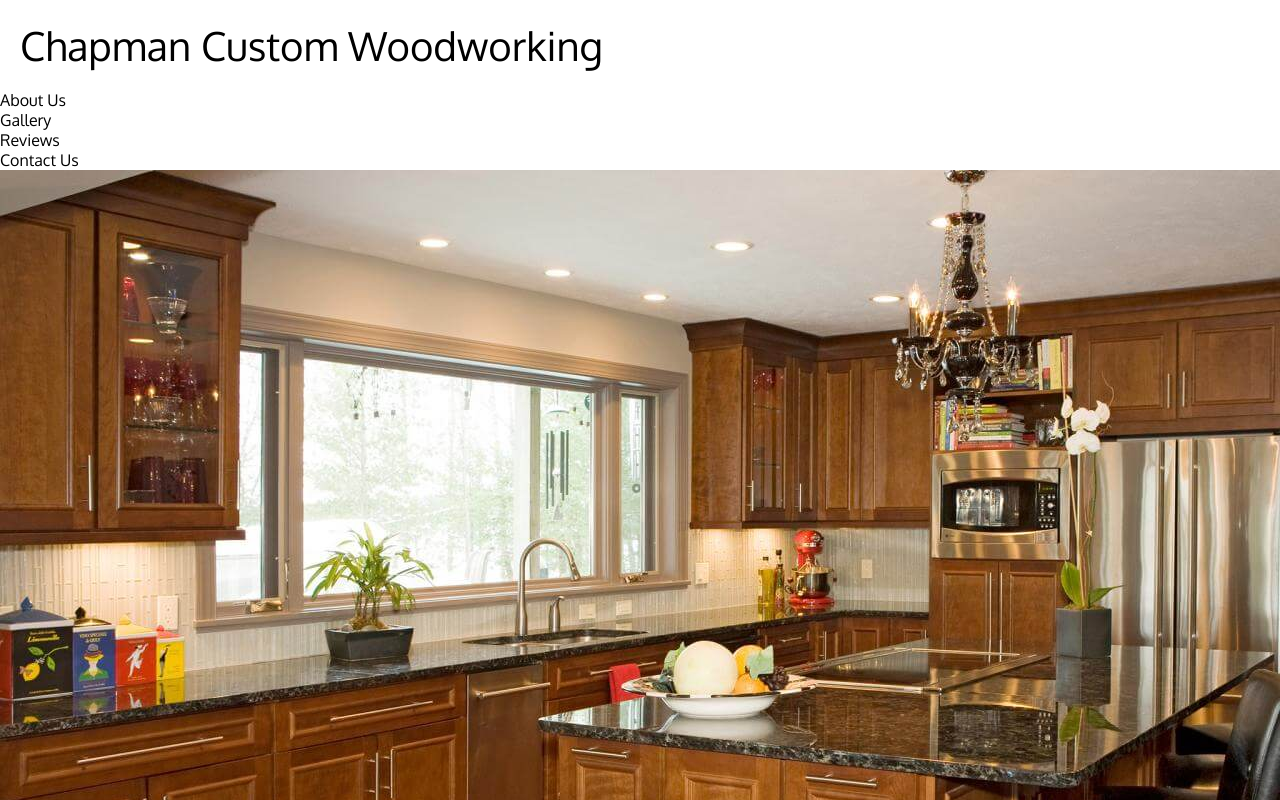
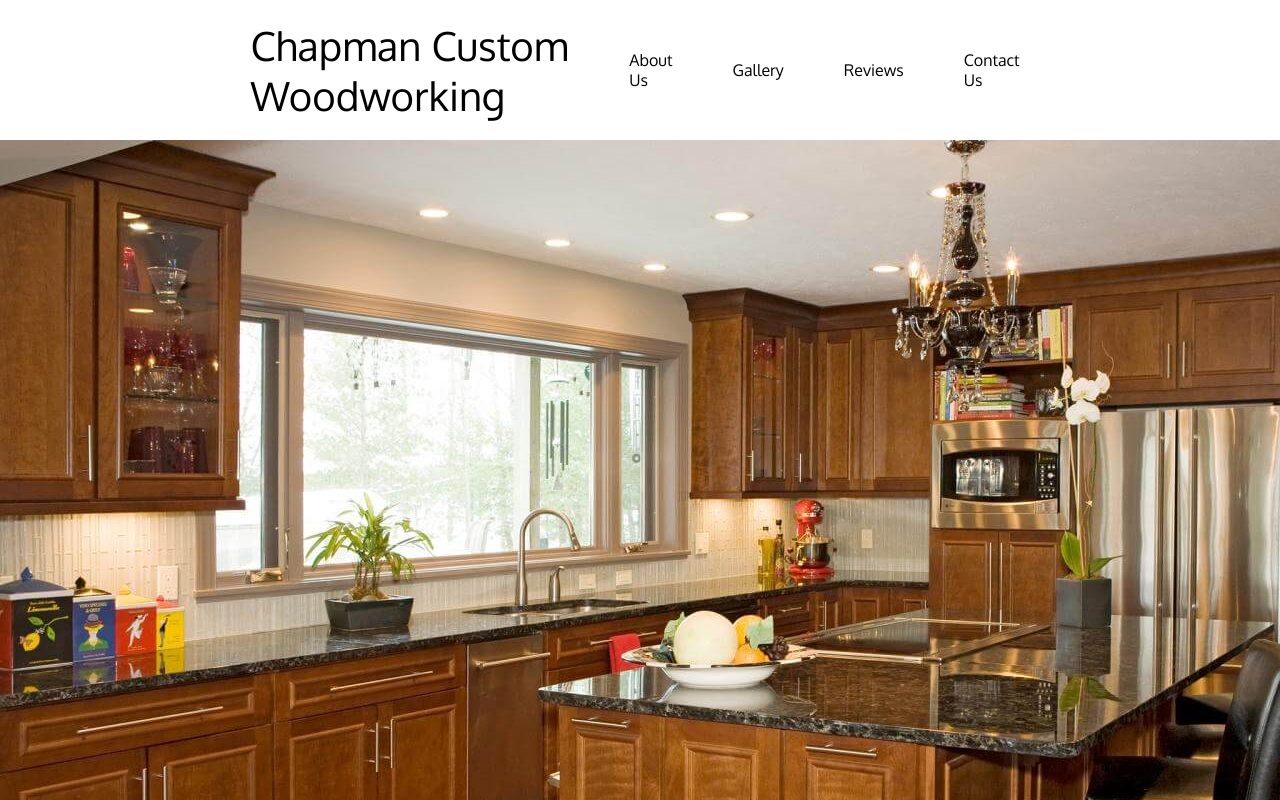
Before and after one commit to DougSauve/chapman-custom-woodworking, a React (Create React App) app: page / in a window 1280 px wide. Shown: the top 800 px of the page. Built offline with nearby package versions, Linux system fonts and the light colour scheme; the HTML template or start-up script is replaced by a standard one.

Commit message:
main page looking decent. Navbar not functioning yet.

```diff
--- a/src/App.css
+++ b/src/App.css
@@ -1,4 +1,13 @@
+.app--container {
+  width: 100%;
+  display: flex;
+  flex-direction: column;
+  align-items: center;
+}
+
 .app {
+  width: 80%;
+
   display: flex;
   flex-direction: column;
   justify-content: center;
--- a/src/App.js
+++ b/src/App.js
@@ -10,6 +10,7 @@ import './App.css';
 
 function App() {
   return (
+    <div className="app--container">
       <div className="app">
         <Header
           title={"Chapman Custom Woodworking"}
@@ -19,6 +20,7 @@ function App() {
         <HomePage />
 
       </div>
+    </div>
   );
 }
 
--- a/src/components/Header.css
+++ b/src/components/Header.css
@@ -1,6 +1,22 @@
+.header {
+  align-self: center;
+  width: 80%;
+
+  display: flex;
+  flex-direction: row;
+  justify-content: space-between;
+
+}
+
 .header__title {
+  flex-grow: 0;
+
   padding: 20px;
 
   font-family: 'Oxygen';
   font-size: 40px;
 }
+
+.spacer {
+  flex-grow: 1;
+}
--- a/src/components/Header.js
+++ b/src/components/Header.js
@@ -5,6 +5,7 @@ import NavBar from './NavBar';
 import './Header.css';
 
 const Header = props => (
+  <>
     <div className="header">
       <div className="header__title">
         {props.title}
@@ -14,6 +15,7 @@ const Header = props => (
         options={props.navBarOptions}
       />
     </div>
+  </>
 )
 
 export default Header;
--- /dev/null
+++ b/src/components/HomePage.css
@@ -0,0 +1,5 @@
+.home-page {
+  display: flex;
+  flex-direction: column;
+  align-items: center;
+}
--- a/src/components/HomePage.js
+++ b/src/components/HomePage.js
@@ -1,4 +1,6 @@
 import React from 'react';
+
+import './HomePage.css';
 
 const HomePage = props => (
   <div className="home-page">
--- /dev/null
+++ b/src/components/NavBar.css
@@ -0,0 +1,12 @@
+.nav-bar {
+  flex-grow: 0;
+
+  display: flex;
+  flex-direction: row;
+  justify-content: flex-end;
+  align-items: center;
+}
+
+.nav-bar__option {
+  padding: 30px;
+}
--- a/src/components/NavBar.js
+++ b/src/components/NavBar.js
@@ -1,6 +1,8 @@
 import React from 'react';
 
 import DropdownItem from './DropdownItem';
+
+import './NavBar.css';
 
 const NavBar = props => {
   return (
```
Lines whose indentation alone changed are shown as unchanged.
